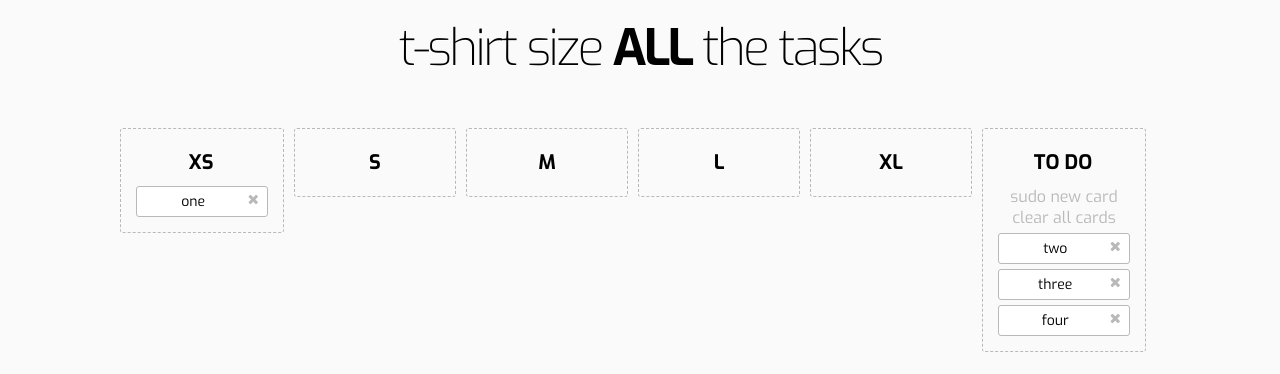
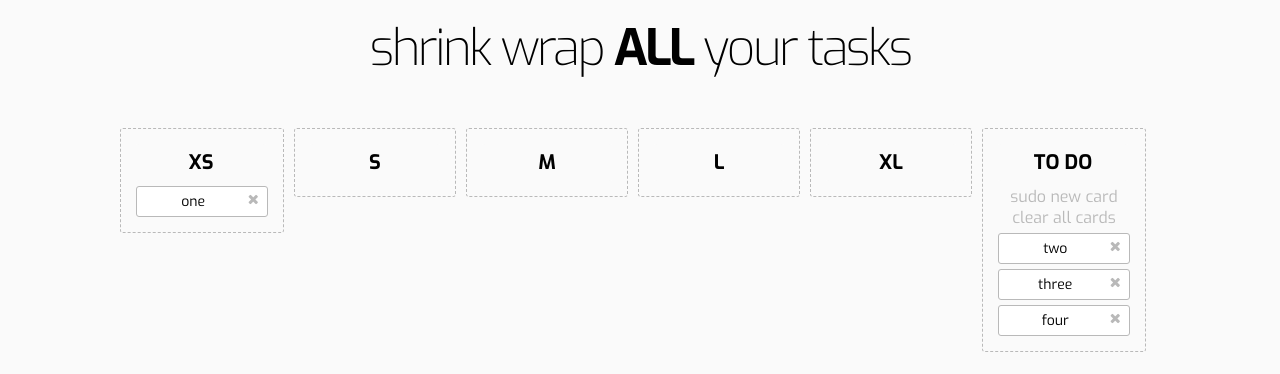
Before and after one commit to notwaldorf/shrinkwrap, a plain HTML site: page index.html in a window 1280 px wide. Drawn offline with nearby package versions, Linux system fonts and the light colour scheme.

Commit message:
v important renaming of things

```diff
--- a/index.html
+++ b/index.html
@@ -1,6 +1,6 @@
 <html>
 <head>
-	<title>sizeit!</title>
+	<title>shrink wrap!</title>
 	<link rel="stylesheet" type="text/css" href="css/style.css" />
 	<link href='http://fonts.googleapis.com/css?family=Exo:200,400,700' rel='stylesheet' type='text/css'>
 	<link href='http://fonts.googleapis.com/css?family=PT+Sans' rel='stylesheet' type='text/css'>
@@ -13,7 +13,7 @@
 </head>
 
 <body>
-	<h1 class="center">t-shirt size <b>ALL</b> the tasks</h1>
+	<h1 class="center">shrink wrap <b>ALL</b> your tasks</h1>
 
 	<div class="suit">
 		<ul id="column-xs" class="draggable">
```
